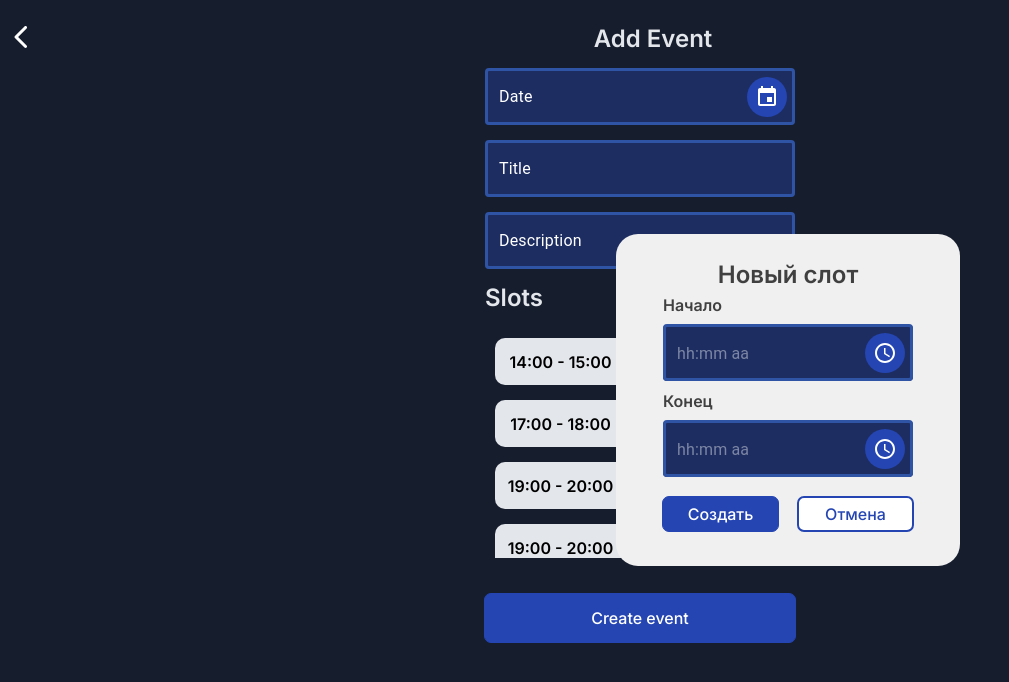
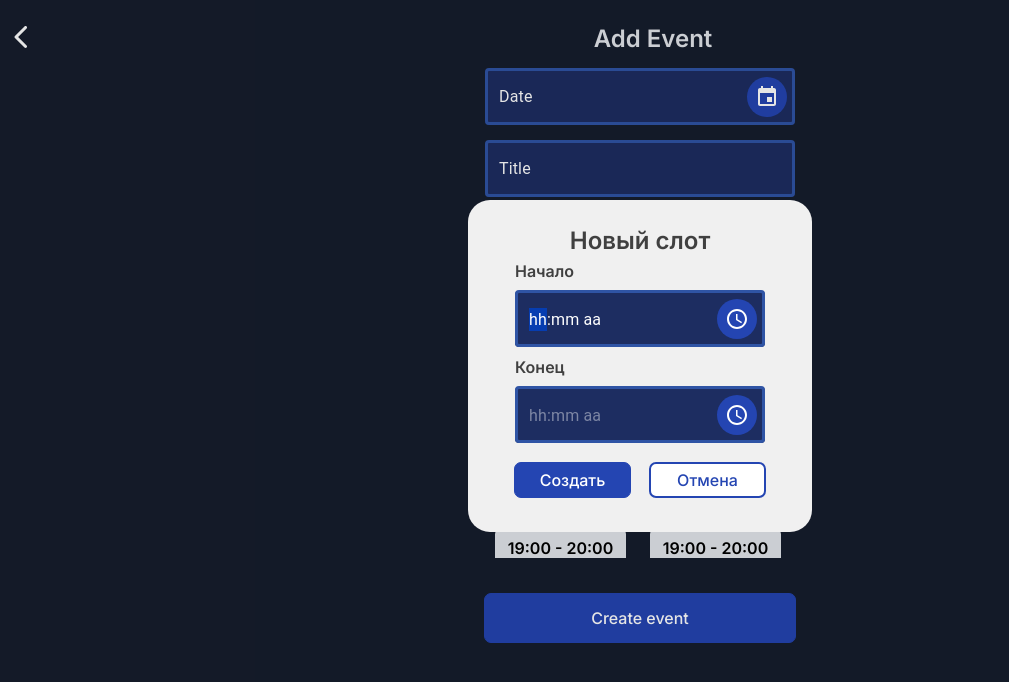
Before and after one commit to zZENNn/TimeSlots_TMA, a React (Vite) app: page /TimeSlots_TMA/create-event in a window 1280 px wide. Both pictures are taken after a click on the button 775 px from the left and 302 px from the top of the page. Shown: the top 682 px of the page, without its empty margins (0-1009 px from the left). Built offline with nearby package versions, Linux system fonts and the light colour scheme.

Commit message:
Modal position fixed and chaged from dialog open attr to showModal() and close()

```diff
--- a/src/components/AddTimeSlotModal/AddTimeSlotModal.scss
+++ b/src/components/AddTimeSlotModal/AddTimeSlotModal.scss
@@ -6,14 +6,15 @@
     border-radius: 22px;
     z-index: 1;
     border: 0;
+    margin: 0;
     position: fixed;
-    top: 50%;
+    top: 25%;
     left: 50%;
-    transform: translate(-50%, -50%);
+    transform: translateX(-50%);
 
-    dialog{
-        margin-top: -100px;
-    }
+    // dialog{
+    //     margin-top: -100px;
+    // }
 
     h1{
         color:#404040;
--- a/src/components/AddTimeSlotModal/AddTimeSlotModal.tsx
+++ b/src/components/AddTimeSlotModal/AddTimeSlotModal.tsx
@@ -3,6 +3,7 @@ import Button from "../Button/Button"
 import Heading from "../Heading/Heading"
 import "./AddTimeSlotModal.scss"
 import { AdapterMoment } from '@mui/x-date-pickers/AdapterMoment';
+import { useRef } from "react";
 
 
 export type AddTimeSlotModalProps = {
@@ -11,10 +12,11 @@ export type AddTimeSlotModalProps = {
 }
 
 export default function AddTimeSlotModal(props: AddTimeSlotModalProps) {
-
+  const dialogRef = useRef<HTMLDialogElement|null>(null)
+  {props.show?dialogRef.current?.showModal():dialogRef.current?.close()}
   return (
     <LocalizationProvider dateAdapter={AdapterMoment}>
-    <dialog className="Modal Modal-AddTimeSlot" open={props.show}>
+    <dialog className="Modal Modal-AddTimeSlot"  ref={dialogRef}>
       <div className="Modal-AddTimeSlot-HeadingWrapper">
         <Heading align="center" text="Новый слот" color='#000000'/>
       </div>
```
